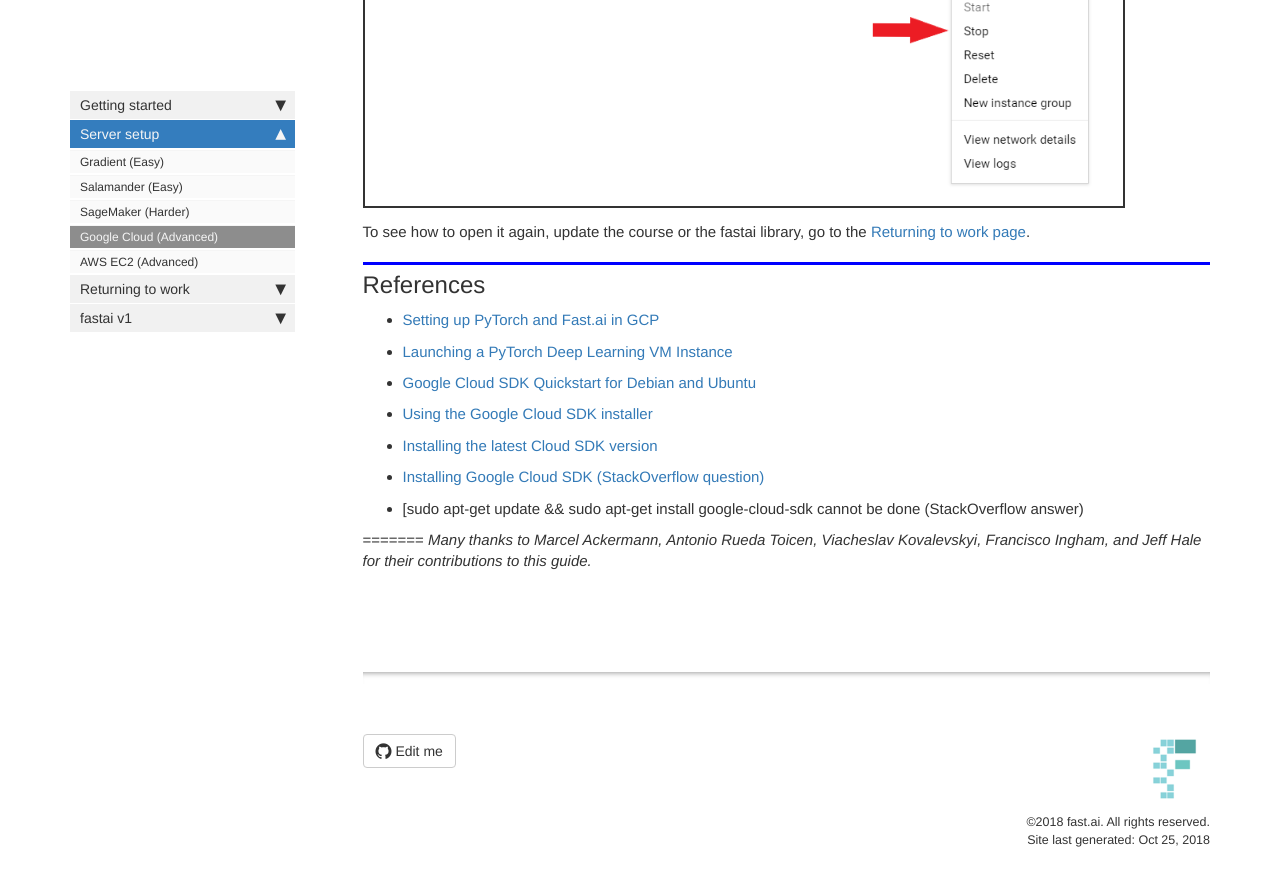
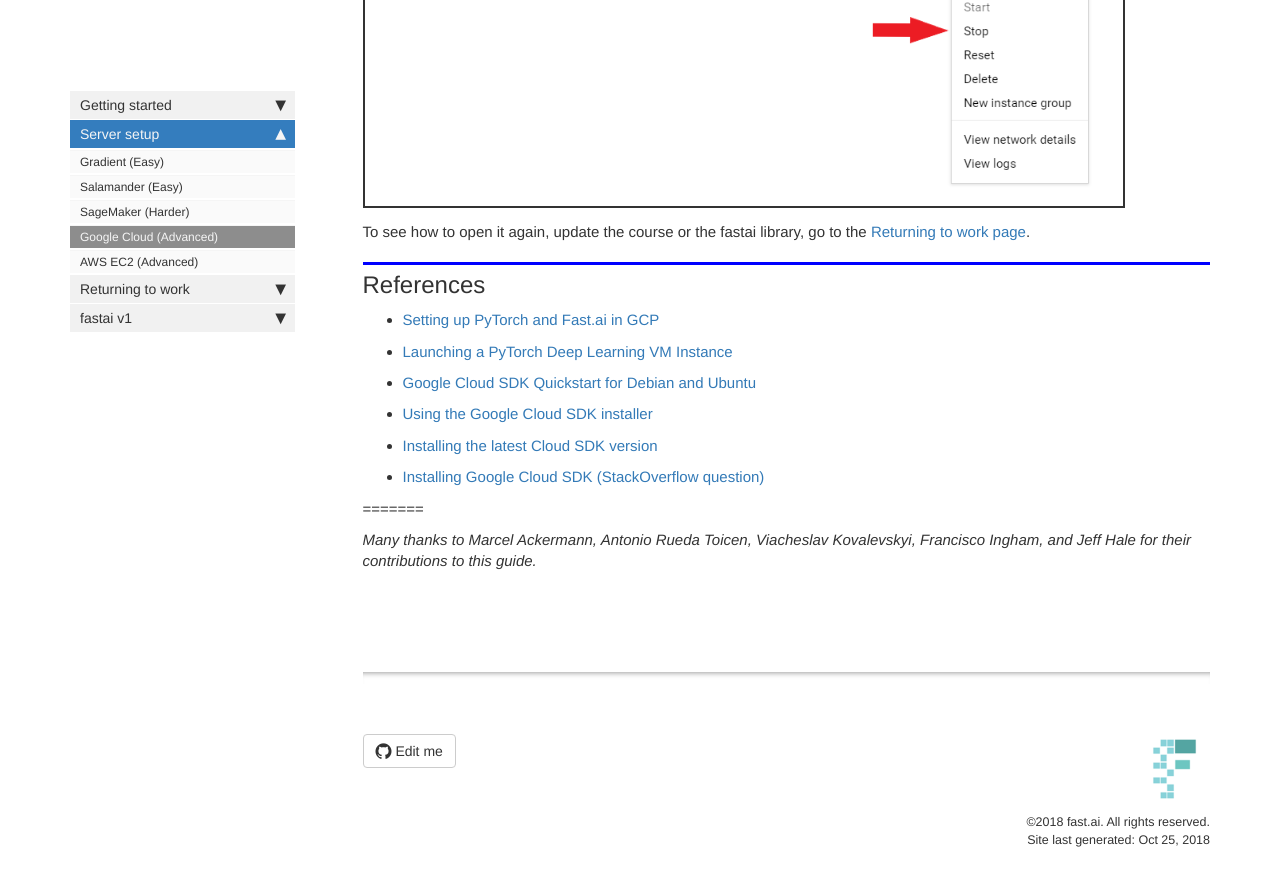
Before and after one commit to tamersalama/course-v3, a Jekyll site: the page built from docs/start_gcp.md, in a window 1280 px wide and 900 px high, scrolled down 5382 px. Shown: the top 886 px of the window. Built offline with Jekyll 4.4.1, drawn with Linux system fonts in a browser that asks for light colours; nearby versions of some CDN libraries; comment, search, counter and statistics services are not loaded.

Commit message:
Update start_gcp.md

```diff
--- a/docs/start_gcp.md
+++ b/docs/start_gcp.md
@@ -120,7 +120,7 @@
         --image-family=$IMAGE_FAMILY \
         --image-project=deeplearning-platform-release \
         --maintenance-policy=TERMINATE \
-		--accelerator='type=nvidia-tesla-p4,count=1' \
+        --accelerator='type=nvidia-tesla-p4,count=1' \
         --machine-type=$INSTANCE_TYPE \
         --boot-disk-size=200GB \
         --metadata='install-nvidia-driver=True' \
@@ -191,8 +191,7 @@
 + [Using the Google Cloud SDK installer](https://cloud.google.com/sdk/docs/downloads-interactive)
 + [Installing the latest Cloud SDK version](https://cloud.google.com/sdk/docs/#install_the_latest_cloud_tools_version_cloudsdk_current_version)
 + [Installing Google Cloud SDK (StackOverflow question)](https://stackoverflow.com/questions/46822766/sudo-apt-get-update-sudo-apt-get-install-google-cloud-sdk-cannot-be-done)
-+ [sudo apt-get update && sudo apt-get install google-cloud-sdk cannot be done (StackOverflow answer)
-
 
 =======
+
 *Many thanks to Marcel Ackermann, Antonio Rueda Toicen, Viacheslav Kovalevskyi, Francisco Ingham, and Jeff Hale for their contributions to this guide.*
```
